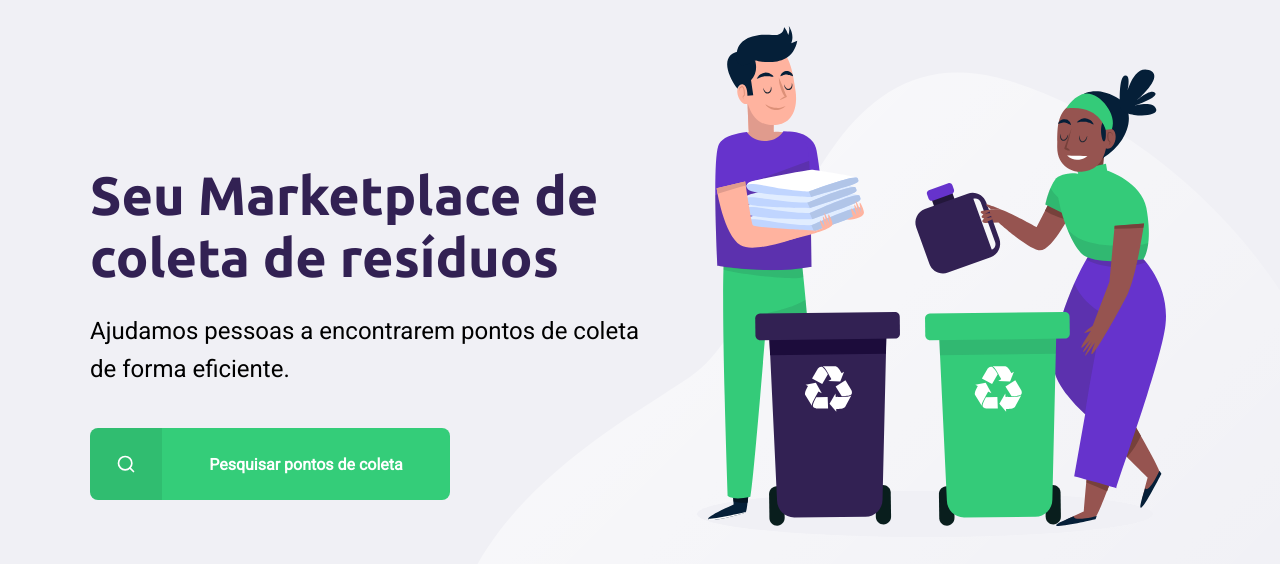
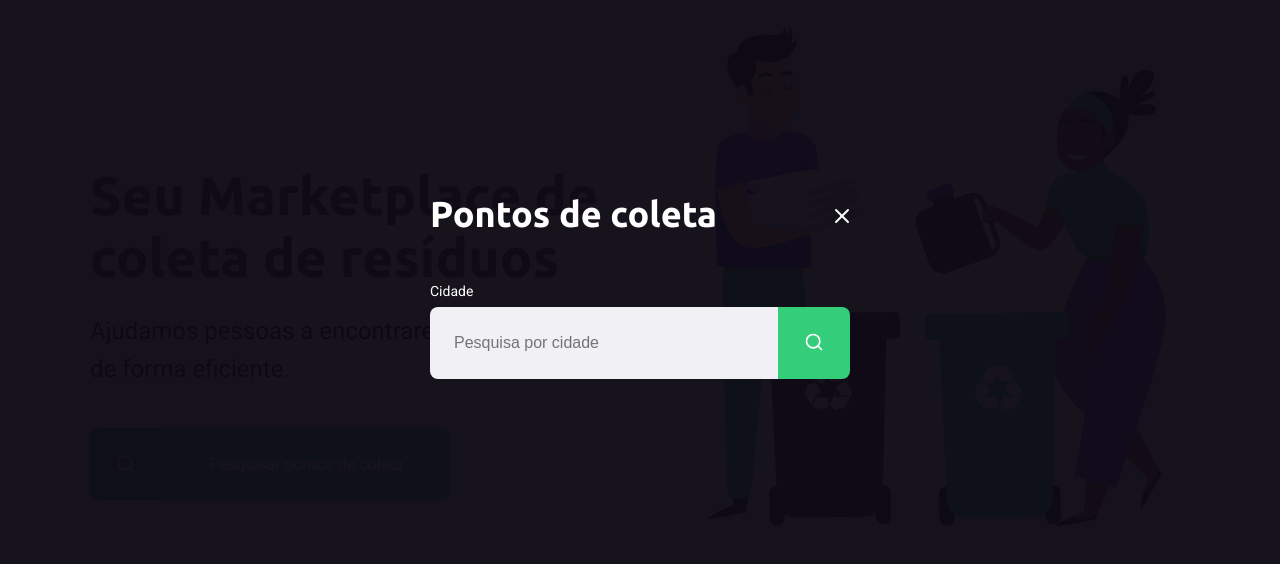
Before and after one commit to lseguessi/NLW, a plain HTML site: page index.html in a window 1280 px wide. Shown: the part 114-678 px from the top of the page. Drawn offline with Linux system fonts and the light colour scheme.

Commit message:
Modal complete

```diff
--- a/index.html
+++ b/index.html
@@ -10,40 +10,47 @@
 
     <link rel="stylesheet" href="styles/main.css">
     <link rel="stylesheet" href="styles/home.css">
+    <link rel="stylesheet" href="styles/modal.css">
+
     <link rel="stylesheet" href="styles/responsive.css">
-
 </head>
-
 <body>
-
     <div id="page-home">
-
         <div class="content">
-
             <header>
                 <img src="assets/logo.svg" alt="Logo Ecoleta">
                 <a href="create-point.html">
                     <span></span> Cadastre um ponto de coleta
                 </a>
             </header>
-
             <main>
-
                 <h1>Seu Marketplace de coleta de resíduos</h1>
-
-
                 <p>Ajudamos pessoas a encontrarem pontos de coleta de forma eficiente.</p>
-
                 <a href="#">
                     <span></span>
                     <strong>Pesquisar pontos de coleta</strong>
                 </a>
-
             </main>
-
         </div>
     </div>
 
+    <!-- MODAL -->
+    <div id="modal">
+        <div class="content">
+            <div class="header">
+                <h1>Pontos de coleta</h1>
+                <a href="">Fechar</a>
+            </div>
+            <form action="">
+                <label for="search">Cidade</label>
+                <div class="search field">
+                    <input type="text" name="search" id="" placeholder="Pesquisa por cidade">
+                    <button>
+                        <img src="assets/search.svg" alt="Buscar">
+                    </button>
+                </div>
+            </form>
+        </div>
+    </div>
 </body>
-
 </html>
--- /dev/null
+++ b/styles/modal.css
@@ -0,0 +1,91 @@
+/* Modal cobir toda a pagina */
+
+#modal{
+    background-color: rgba(14, 10, 20, 0.959);
+
+    height: 100vh;
+    width: 100vw;
+
+    position: fixed;
+    top: 0;
+
+    display: flex;
+    justify-content: center;
+    align-items: center;
+
+    transition: 400ms;
+}
+
+#modal .content{
+    color: white;
+
+    width: 420px;
+}
+
+#modal .header{
+    display: flex;
+    align-items: center;
+    justify-content: space-between;
+
+    margin-bottom: 48px;
+}
+
+#modal .header a{
+    background-image: url('/assets/x.svg');
+
+    width: 20px;
+    height: 20px;
+
+    display: flex;
+
+    font-size: 0.01px;
+}
+
+#modal .header h1{
+    color: white;
+
+    font-size: 36px;
+    line-height: 42px;
+}
+
+#modal form label{
+    font-size: 14px;
+    line-height: 16px;
+
+    display: block;
+    margin-bottom: 8px;
+}
+
+#modal form .field{
+    display: flex;
+}
+
+#modal form input{
+    flex: 1;
+
+    background-color: #f0f0f5;
+
+    border-radius: 8px 0 0 8px;
+    border: 0;
+
+    padding: 16px 24px;
+
+    font-size: 16px;
+    color: #6c6c80;
+}
+
+#modal form button{
+    width: 72px;
+    height: 72px;
+
+    background-color: var(--primary-color);
+
+    border: 0;
+    border-radius: 0 8px 8px 0;
+
+    cursor: pointer;
+}
+
+#modal form button:hover{
+    background-color: #2fb86e;
+}
```
